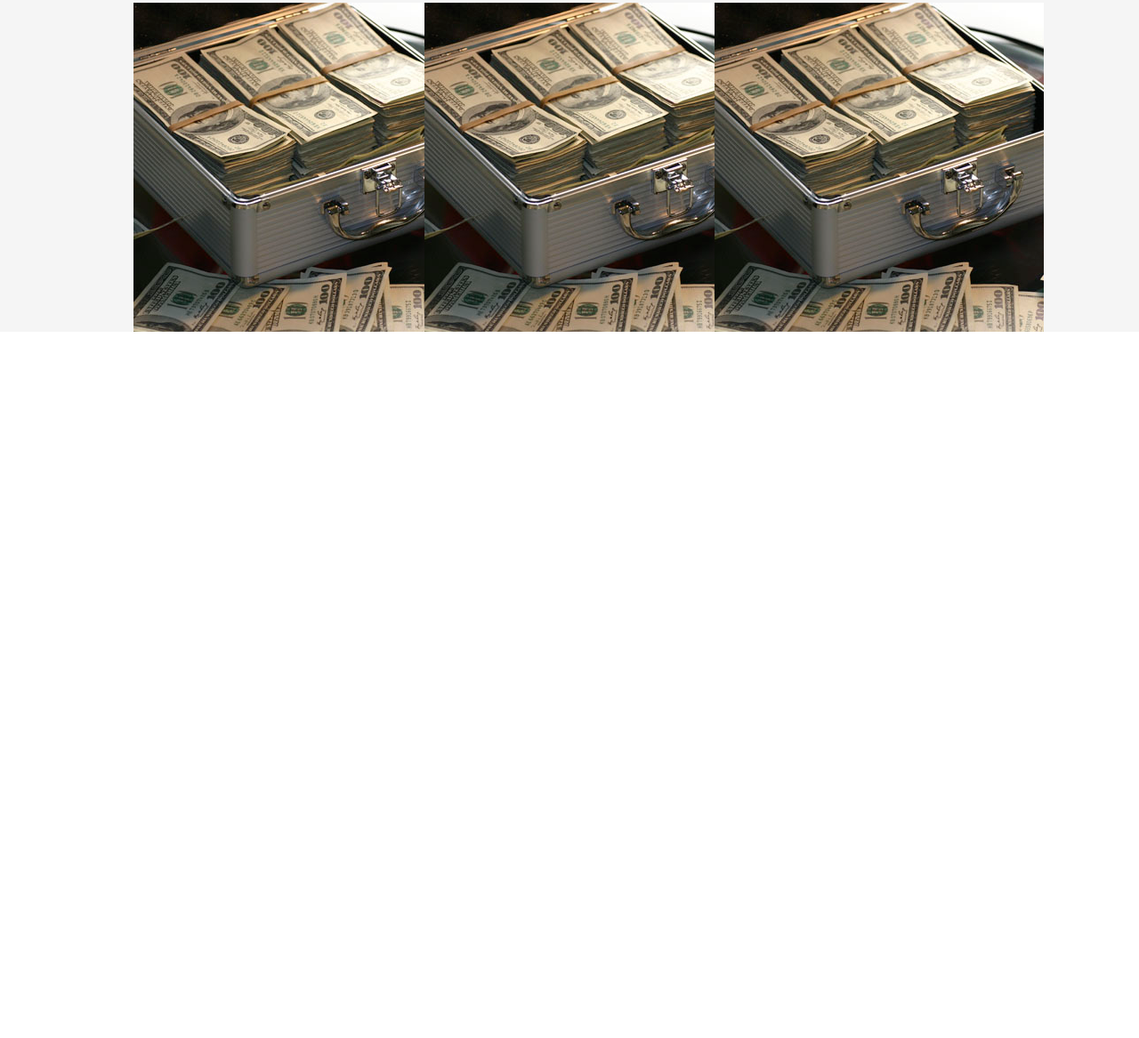
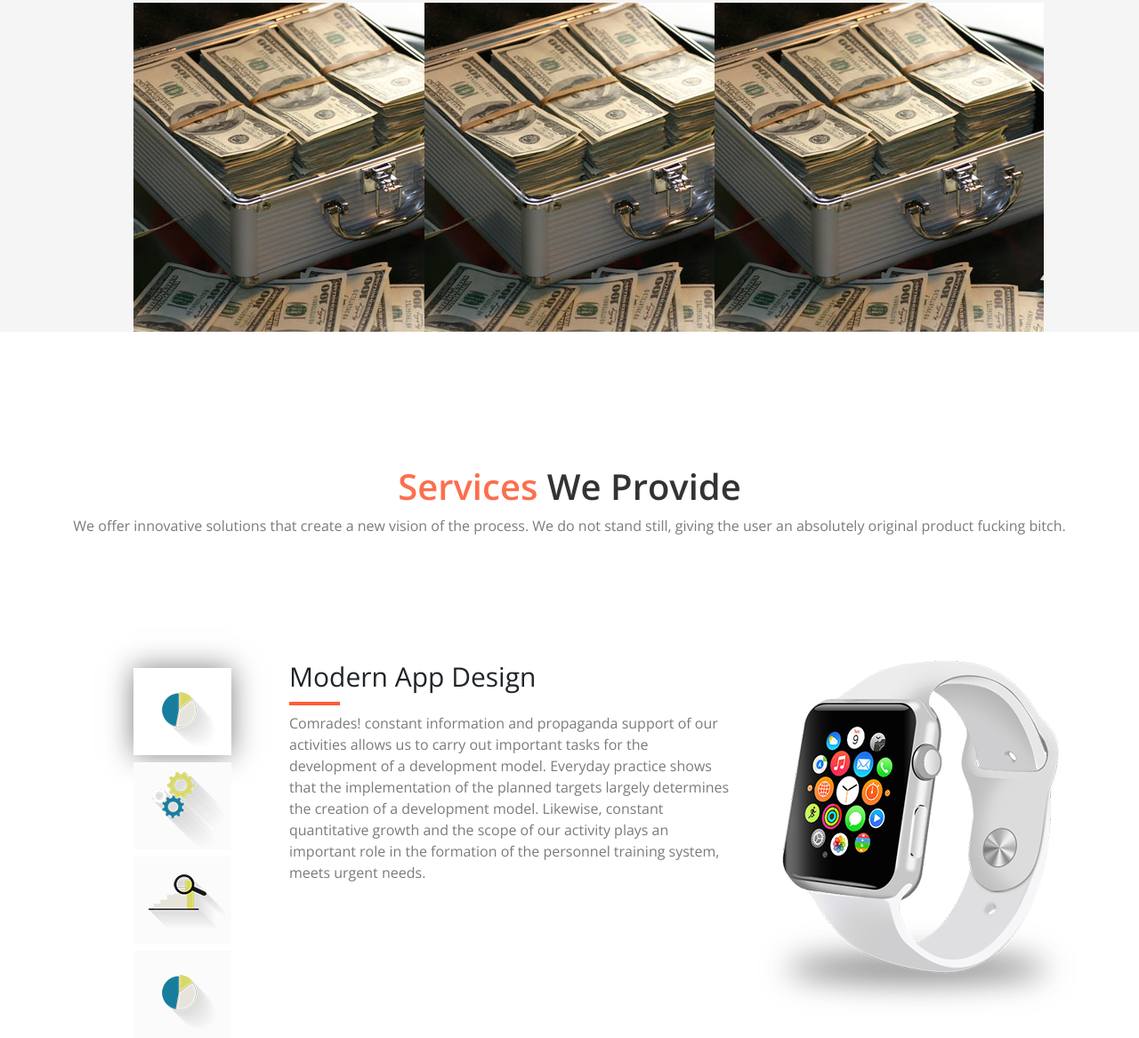
Before and after one commit to AlxMorgen/smart-agency-landing-page, a website: page index.html in a window 1280 px wide. Shown: the part 3242-4409 px from the top of the page at 89% size. Before the commit the page ends 3615 px from the top, so only its background shows below. Drawn offline with nearby package versions, Linux system fonts and the light colour scheme.

Commit message:
Добавил третий блок

```diff
--- a/index.html
+++ b/index.html
@@ -196,6 +196,30 @@
   </div>
 </div>
 
+<!-- Services -->
+
+<div class="container-fluid">
+  <h1><orange>Services</orange> We Provide</h1>
+  <p class="titletext">We offer innovative solutions that create a new vision of the process. We do not stand still, giving the user an absolutely original product fucking bitch.</p>
+  <div class="row" style="text-align: left; margin-left: 126px; margin-right: 80px; margin-top: 140px;">
+    <div class="col-2 grid">
+      <img src="png/ls6b.png" alt="" class="imgser">
+      <img src="png/ls4b.png" alt="" class="imgpar">
+      <img src="png/ls3b.png" alt="" class="imgsearch">
+      <img src="png/ls6b.png" alt="" class="imgser noshad">
+    </div>
+    <div class="col-6">
+      <h2 class="modern">Modern App Design</h2>
+      <p class="titletext desk">Comrades! constant information and propaganda support of our activities allows us to carry out important tasks for the development of a development model.
+        Everyday practice shows that the implementation of the planned targets largely determines the creation of a development model.
+        Likewise, constant quantitative growth and the scope of our activity plays an important role in the formation of the personnel training system, meets urgent needs.</p>
+    </div>
+    <div class="col-4" style="text-align: right;">
+      <img src="png/apple-watch-mockup.png" alt="" class="apple">
+    </div>
+  </div>
+</div>
+
 
     <script src="https://cdn.jsdelivr.net/npm/bootstrap@5.0.1/dist/js/bootstrap.bundle.min.js" integrity="sha384-gtEjrD/SeCtmISkJkNUaaKMoLD0//ElJ19smozuHV6z3Iehds+3Ulb9Bn9Plx0x4" crossorigin="anonymous"></script>
   </body>
--- a/style.css
+++ b/style.css
@@ -15,6 +15,10 @@ p {
     color: #7b7b7b;
     text-align: center;
     padding-top: 25px;
+}
+
+.grid {
+    display: grid;
 }
 
 .titletext {
@@ -232,6 +236,49 @@ padding-top: 150px;
     margin-left: 0px;
 }
 
+/* Services */
+
+.imgser {
+    padding: 27px 17px 9px 32px;
+    box-shadow: 0 0 30px rgb(0 0 0 / 50%);
+    margin-top: 8px;
+}
+
+.imgpar {
+    padding: 11px 6px 0px 20px;
+    background-color: #fbfbfb;
+    margin-top: 8px;
+}
+
+.imgsearch {
+    background-color: #fbfbfb;
+    padding: 20px 5px 16px 17px;
+    margin-top: 8px;
+}
+
+.noshad {
+    box-shadow: none;
+    background-color: #fbfbfb;
+}
+
+.modern {
+    font-size: 30px;
+    font-weight: 400;
+}
+
+.modern::after {
+    content: " ";
+    border-bottom: 4px solid #ff5c36;
+    display: block;
+    width: 57px;
+    margin-top: 10px;
+
+}
+
+.desk {
+    text-align: left;
+    max-width: 520px;
+}
 
 @media (max-width: 700px) {
 .message {
```
Also changed, not shown: png/apple-watch-mockup.png (added), png/ls3b.png (added), png/ls4b.png (added), png/ls6b.png (added).
